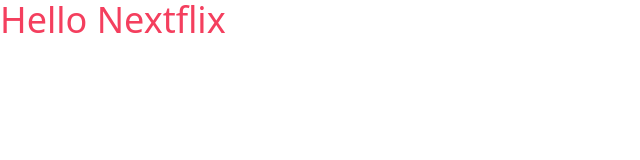
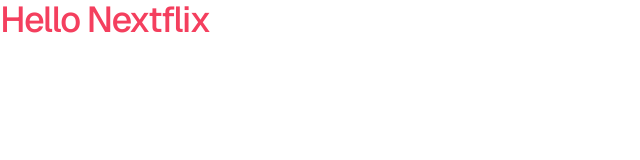
Before and after one commit to robiuzzaman4/nextflix, a Next.js app: page / in a window 1280 px wide. Shown: the top 160 px of the page, without its empty margins (0-640 px from the left). Built offline with nearby package versions, Linux system fonts and the light colour scheme.

Commit message:
feat: initial project setup done

```diff
--- a/package.json
+++ b/package.json
@@ -3,7 +3,7 @@
   "version": "0.1.0",
   "private": true,
   "scripts": {
-    "dev": "next dev",
+    "dev": "next dev --turbo",
     "build": "next build",
     "start": "next start",
     "lint": "next lint"
--- a/src/app/layout.tsx
+++ b/src/app/layout.tsx
@@ -14,8 +14,8 @@
 });
 
 export const metadata: Metadata = {
-  title: "Create Next App",
-  description: "Generated by create next app",
+  title: "Nextflix",
+  description: "Next.js movie application powered by TMDB",
 };
 
 export default function RootLayout({
@@ -26,7 +26,7 @@
   return (
     <html lang="en">
       <body
-        className={`${geistSans.variable} ${geistMono.variable} antialiased`}
+        className={`${geistSans.variable} ${geistMono.variable} antialiased font-sans`}
       >
         {children}
       </body>
--- a/src/app/page.tsx
+++ b/src/app/page.tsx
@@ -1,9 +1,9 @@
-import React from 'react';
+import React from "react";
 
 const HomePage = () => {
   return (
     <section>
-      <h1 className='text-4xl font-medium text-rose-500'>Hello Nextflix</h1>
+      <h1 className="text-4xl font-medium text-rose-500 tracking-tighter">Hello Nextflix</h1>
     </section>
   );
 };
--- a/tailwind.config.ts
+++ b/tailwind.config.ts
@@ -8,9 +8,9 @@
   ],
   theme: {
     extend: {
-      colors: {
-        background: "var(--background)",
-        foreground: "var(--foreground)",
+      fontFamily: {
+        sans: "var(--font-geist-sans)",
+        mono: "var(--font-geist-mono)",
       },
     },
   },
```
Also changed, not shown: 1 other file (tests, documents, lock files or other folders).
